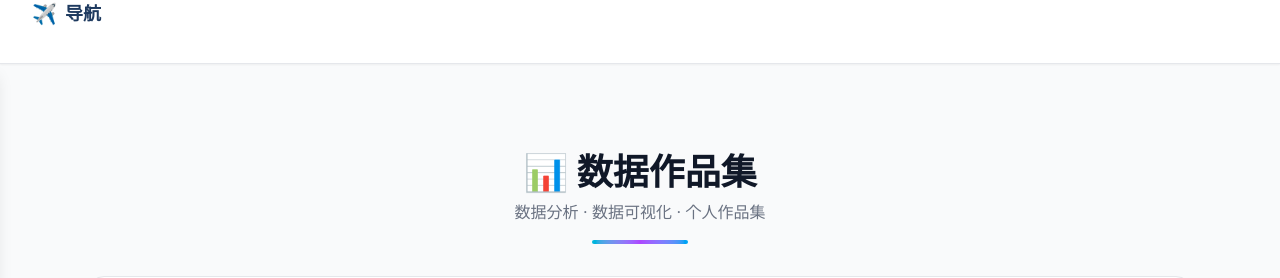
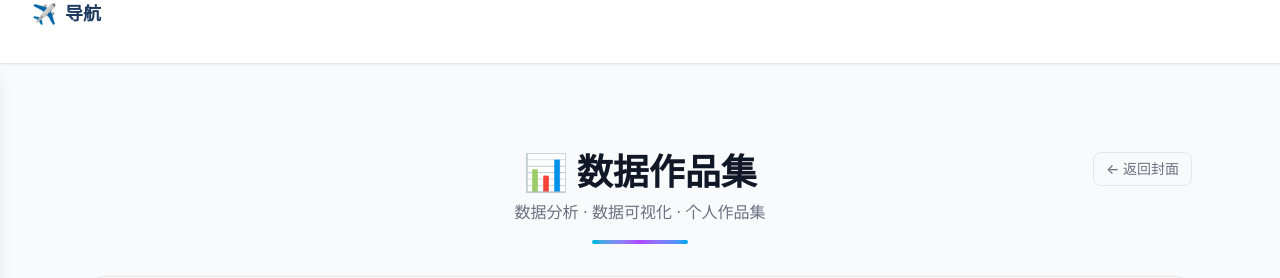
Before and after one commit to ke-jiayi/data-composition, a React (Vite) app: page /home in a window 1280 px wide. Shown: the top 278 px of the page. Built offline with nearby package versions, Linux system fonts and the light colour scheme.

Commit message:
Add back to cover button on homepage top-right corner

```diff
--- a/src/pages/HomePage.tsx
+++ b/src/pages/HomePage.tsx
@@ -1,5 +1,5 @@
 import { useState, useEffect, useRef } from 'react';
-import { Link } from 'react-router-dom';
+import { Link, useNavigate } from 'react-router-dom';
 import { motion } from 'framer-motion';
 import { Layout } from '../components/Layout';
 import { useDB } from '../hooks/useDB';
@@ -19,6 +19,7 @@ function formatNumber(num: number): string {
 
 export function HomePage() {
   const { isLoading: dbLoading, createDataset, saveData, getAllDatasets, deleteDataset } = useDB();
+  const navigate = useNavigate();
   const [datasets, setDatasets] = useState<Dataset[]>([]);
   const [isImporting, setIsImporting] = useState(false);
   const [importError, setImportError] = useState<string | null>(null);
@@ -116,10 +117,20 @@ export function HomePage() {
       <section id="datasets">
         <div className="max-w-6xl mx-auto py-8 px-4 md:px-6">
           {/* 页面标题 */}
-          <div className="mb-8 text-center">
-            <h1 className="text-3xl md:text-4xl font-bold text-gray-900 mb-2">📊 数据作品集</h1>
-            <p className="text-base text-gray-500">数据分析 · 数据可视化 · 个人作品集</p>
-            <div className="mt-4 mx-auto w-24 h-1 bg-gradient-to-r from-cyan-500 via-purple-500 to-sky-500 rounded-full" />
+          <div className="mb-8 relative">
+            <div className="absolute top-0 right-0">
+              <button
+                onClick={() => navigate('/')}
+                className="px-3 py-1.5 text-xs md:text-sm font-medium text-gray-500 border border-gray-200 rounded-lg hover:text-cyan-600 hover:border-cyan-300 hover:bg-cyan-50 transition-colors"
+              >
+                ← 返回封面
+              </button>
+            </div>
+            <div className="text-center">
+              <h1 className="text-3xl md:text-4xl font-bold text-gray-900 mb-2">📊 数据作品集</h1>
+              <p className="text-base text-gray-500">数据分析 · 数据可视化 · 个人作品集</p>
+              <div className="mt-4 mx-auto w-24 h-1 bg-gradient-to-r from-cyan-500 via-purple-500 to-sky-500 rounded-full" />
+            </div>
           </div>
           {/* 主内容卡片容器 */}
           <div className="bg-white rounded-2xl shadow-sm border border-gray-200 p-6 md:p-8">
```
Also changed, not shown: .trae/specs/add-back-to-cover-button/checklist.md (added), .trae/specs/add-back-to-cover-button/spec.md (added), .trae/specs/add-back-to-cover-button/tasks.md (added), .trae/specs/add-welcome-cover-page/checklist.md, .trae/specs/add-welcome-cover-page/tasks.md.
